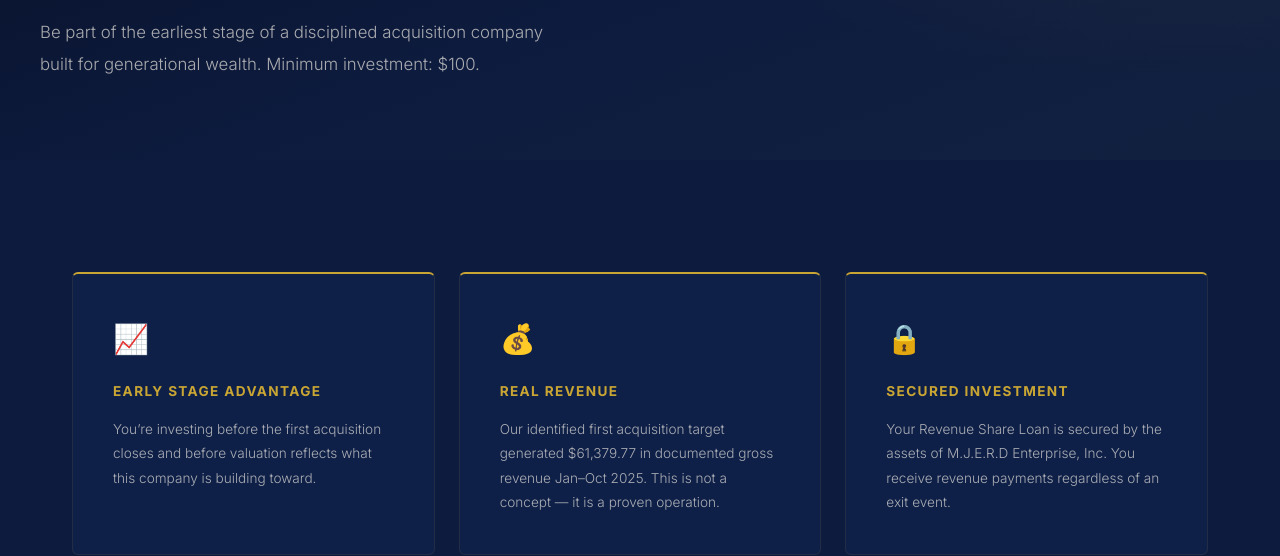
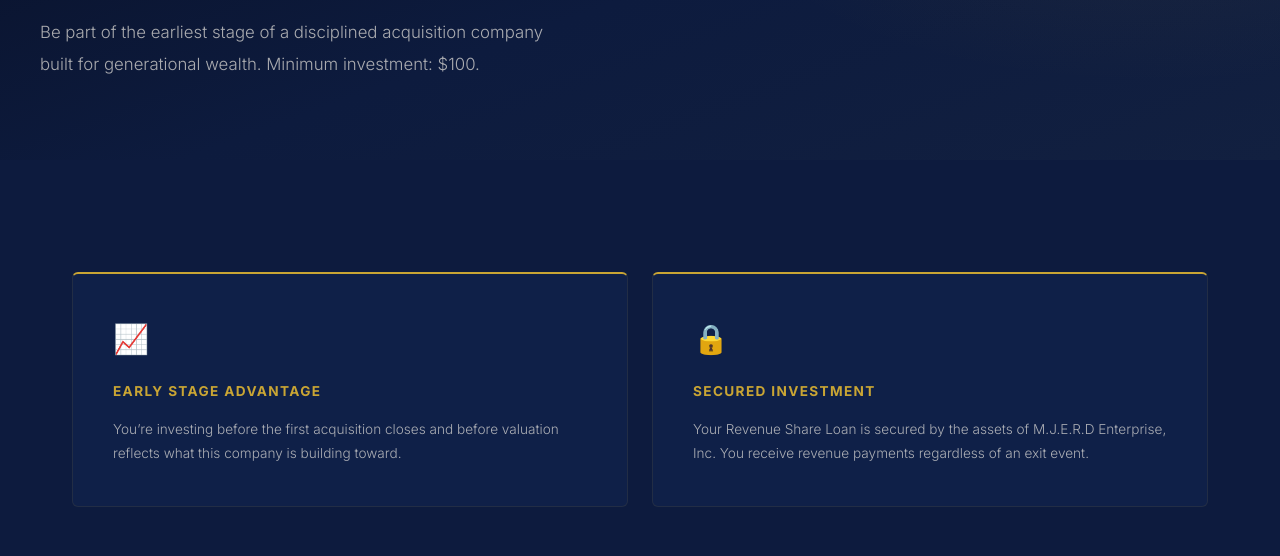
Before and after one commit to meenterprisellc13-star/mjerdenterprise.com, a plain HTML site: page investment.html in a window 1280 px wide. Shown: the part 422-978 px from the top of the page. Drawn offline with nearby package versions, Linux system fonts and the light colour scheme.

Commit message:
Remove all Ur Gains Fitness references and $61,379.77 revenue claim

```diff
--- a/investment.html
+++ b/investment.html
@@ -54,10 +54,9 @@
 </div>
 <section class="section">
   <div class="container">
-    <div style="display:grid;grid-template-columns:repeat(3,1fr);gap:1.5rem;margin-bottom:5rem">
+    <div style="display:grid;grid-template-columns:repeat(2,1fr);gap:1.5rem;margin-bottom:5rem">
       <div class="card card--top fade-up d1"><div style="font-size:1.8rem;margin-bottom:1rem">&#128200;</div><h3 class="h4" style="color:var(--gold);margin-bottom:.8rem">Early Stage Advantage</h3><p class="body-sm">You&#8217;re investing before the first acquisition closes and before valuation reflects what this company is building toward.</p></div>
-      <div class="card card--top fade-up d2"><div style="font-size:1.8rem;margin-bottom:1rem">&#128176;</div><h3 class="h4" style="color:var(--gold);margin-bottom:.8rem">Real Revenue</h3><p class="body-sm">Our identified first acquisition target generated $61,379.77 in documented gross revenue Jan&#8211;Oct 2025. This is not a concept &#8212; it is a proven operation.</p></div>
-      <div class="card card--top fade-up d3"><div style="font-size:1.8rem;margin-bottom:1rem">&#128274;</div><h3 class="h4" style="color:var(--gold);margin-bottom:.8rem">Secured Investment</h3><p class="body-sm">Your Revenue Share Loan is secured by the assets of M.J.E.R.D Enterprise, Inc. You receive revenue payments regardless of an exit event.</p></div>
+      <div class="card card--top fade-up d2"><div style="font-size:1.8rem;margin-bottom:1rem">&#128274;</div><h3 class="h4" style="color:var(--gold);margin-bottom:.8rem">Secured Investment</h3><p class="body-sm">Your Revenue Share Loan is secured by the assets of M.J.E.R.D Enterprise, Inc. You receive revenue payments regardless of an exit event.</p></div>
     </div>
     <div style="display:grid;grid-template-columns:1fr 1fr;gap:3rem">
       <div class="card fade-up">
```
Also changed, not shown: strategic-focus.html (+0 -1 lines), 1 other file.
